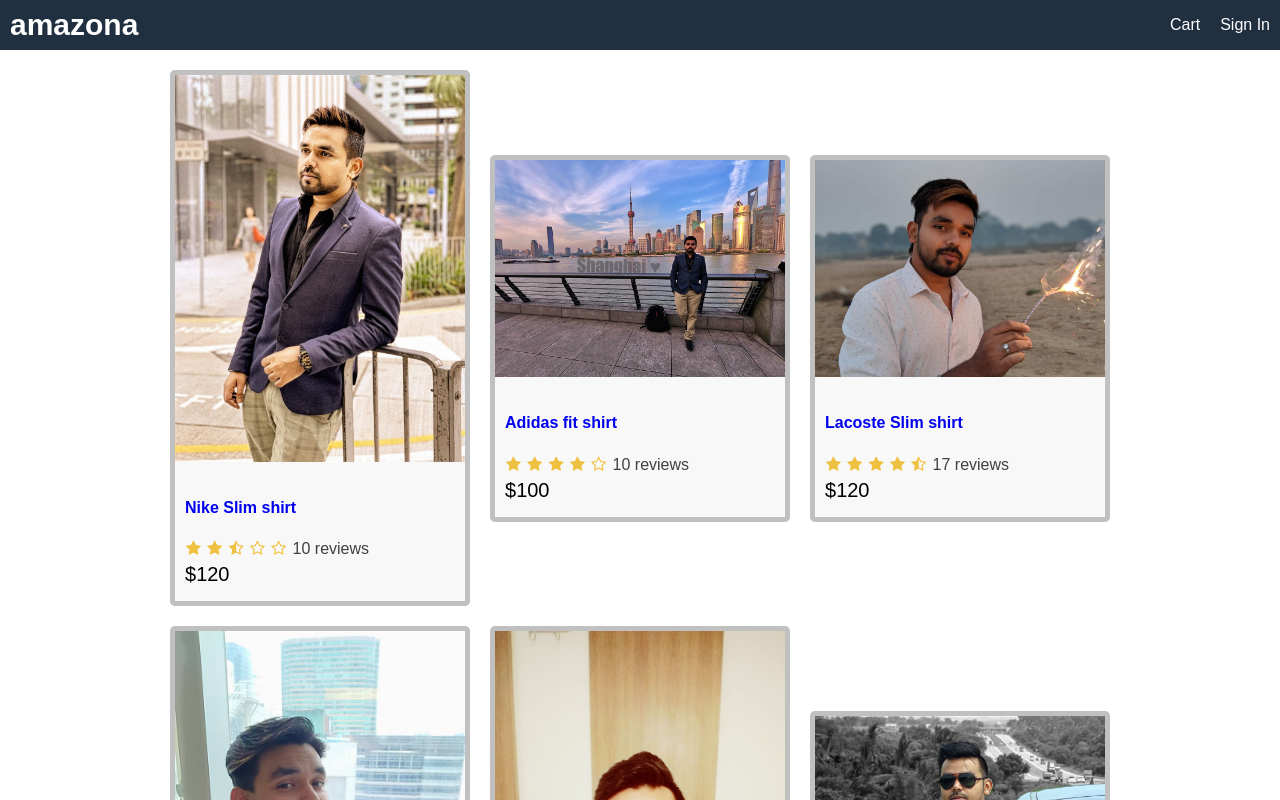
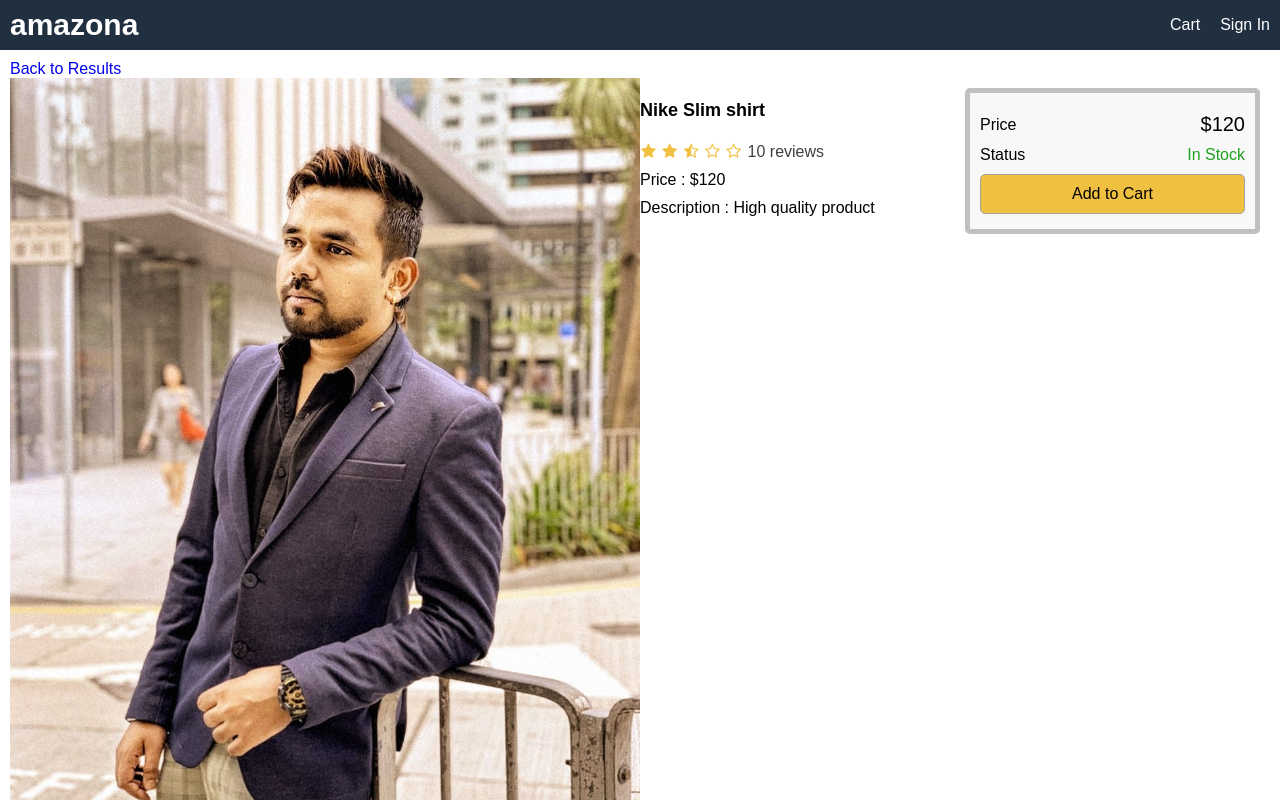
Before and after one commit to aman-fullstack-1192/Amazona, a React (Create React App) app in the folder frontend/: page /product/1 in a window 1280 px wide. Shown: the top 800 px of the page. Built offline with nearby package versions, Linux system fonts and the light colour scheme.

Commit message:
Added product page, router, homescreen and product screen

```diff
--- a/frontend/package.json
+++ b/frontend/package.json
@@ -8,6 +8,7 @@
     "@testing-library/user-event": "^12.1.10",
     "react": "^17.0.1",
     "react-dom": "^17.0.1",
+    "react-router-dom": "^5.2.0",
     "react-scripts": "4.0.3",
     "web-vitals": "^1.0.1"
   },
--- a/frontend/src/App.js
+++ b/frontend/src/App.js
@@ -1,8 +1,10 @@
-import data from './data';
-import Product from './components/product'
+import {BrowserRouter, Route} from 'react-router-dom'
+import HomeScreen from './screens/HomeScreen'
+import ProductScreen from './screens/ProductScreen'
 
 function App() {
   return (
+    <BrowserRouter>
     <div className="grid-container">
             <header className="row">
                 <div>
@@ -14,18 +16,14 @@
                 </div>
             </header>
             <main>
-                <div className="row center">
-                {
-                  data.products.map(product => (
-                    <Product key ={product._id} product ={product}></Product>
-                  ))
-                }
-                </div>
+            <Route path="/product/:id" component={ProductScreen}></Route>
+            <Route path="/" component={HomeScreen} exact></Route>
             </main>
             <footer className="row center">
                 All Rights Reserved
             </footer>
         </div>
+    </BrowserRouter>
   );
 }
 
--- a/frontend/src/data.js
+++ b/frontend/src/data.js
@@ -6,6 +6,7 @@
             category: 'Shirts',
             image: '/images/p1.jpeg',
             price: 120,
+            countInStock: 10,
             brand: 'Nike',
             rating:2.5,
             numReviews:10,
@@ -17,6 +18,7 @@
             category: 'Shirts',
             image: '/images/p2.jpeg',
             price: 100,
+            countInStock: 20,
             brand: 'Adidas',
             rating:4,
             numReviews:10,
@@ -28,6 +30,7 @@
             category: 'Shirts',
             image: '/images/p3.jpeg',
             price: 120,
+            countInStock: 0,
             brand: 'Lacoste',
             rating:4.5,
             numReviews:17,
@@ -39,6 +42,7 @@
             category: 'Pants',
             image: '/images/p4.jpeg',
             price: 78,
+            countInStock: 15,
             brand: 'Nike',
             rating:4.5,
             numReviews:14,
@@ -50,6 +54,7 @@
             category: 'Pants',
             image: '/images/p5.jpeg',
             price: 120,
+            countInStock: 10,
             brand: 'puma',
             rating:4.5,
             numReviews:10,
@@ -61,6 +66,7 @@
             category: 'Pants',
             image: '/images/p6.jpeg',
             price: 139,
+            countInStock: 12,
             brand: 'Adidas',
             rating:4.5,
             numReviews:15,
--- a/frontend/src/index.css
+++ b/frontend/src/index.css
@@ -64,6 +64,37 @@
 a:hover {
   color: #ff8000;
 }
+ul {
+  padding: 0;
+  margin: 0;
+  list-style-type: none;
+}
+li {
+  margin-top: 1rem;
+}
+
+button {
+  padding: 1rem;
+  border-radius: 0.5rem;
+  border: 0.1rem #a4a4a4 solid;
+  font-size: 1.6rem;
+  font-family: Arial, Helvetica, sans-serif;
+  -webkit-font-smoothing: antialiased;
+  -moz-osx-font-smoothing: grayscale;
+  background-color: #f8f8f8;
+  cursor: pointer;
+}
+button:hover {
+border: 0.1rem #404040 solid;
+}
+
+button.primary {
+  background-color: #f0c040;
+}
+
+button.block {
+  width: 100%;
+}
 /* Header */
 header a{
   color: #ffffff;
@@ -79,6 +110,18 @@
   justify-content: center;
 }
 
+.row.top {
+  align-items: flex-start;
+}
+
+.col-1{
+  flex: 1 1 25rem;
+}
+
+.col-2{
+  flex: 2 1 50rem;
+}
+
 /* IMAGES */
 
 image {
@@ -86,6 +129,9 @@
 }
 img.medium {
   max-width: 29rem;
+  width: 100%;
+}
+img.large{
   width: 100%;
 }
 
@@ -117,3 +163,10 @@
 .rating span:last-child{
   color: #404040;
 }
+/* Alert */
+.success {
+  color: #20a020;
+}
+.error {
+  color: #a02020
+}
--- /dev/null
+++ b/frontend/src/screens/HomeScreen.js
@@ -0,0 +1,15 @@
+import React from 'react';
+import data from '../data';
+import Product from '../components/product';
+
+export default function HomeScreen(props) {
+  return (
+        <div className="row center">
+                {
+                  data.products.map(product => (
+                    <Product key ={product._id} product ={product}></Product>
+                  ))
+                }
+        </div>
+  );
+}
--- /dev/null
+++ b/frontend/src/screens/ProductScreen.js
@@ -0,0 +1,62 @@
+import React from 'react';
+import { Link } from 'react-router-dom';
+import Rating from '../components/rating';
+import data from '../data';
+
+export default function ProductScreen(props) {
+    const product = data.products.find(x=> x._id === props.match.params.id);
+    if(!product){
+        return <div> Product not found</div>
+    }
+  return (
+    <div>
+    <Link to="/">Back to Results</Link>
+        <div className="row top">
+            <div className="col-2">
+                <img className="large" src ={product.image} alt ={product.name}></img>
+            </div>
+            <div className="col-1">
+                <ul>
+                    <li>
+                        <h1>{product.name}</h1>
+                    </li>
+                    <li>
+                        <Rating rating={product.rating} numReviews ={product.numReviews}> </Rating>
+                    </li>
+                    <li>
+                        Price : ${product.price}
+                    </li>
+                    <li>
+                        Description : {product.description}
+                    </li>
+                </ul>
+            </div>
+            <div className="col-1">
+                <div className= "card card-body">
+                    <ul>
+                        <li>
+                            <div className="row">
+                            <div>Price</div>
+                            <div className="price">${product.price}</div>
+                            </div>
+                        </li>
+                        <li>
+                            <div className="row">
+                            <div>Status</div>
+                            <div>
+                                {product.countInStock > 0 ? ( <span className="success">In Stock</span> ) : (
+                                <span className="error">Unavailable</span> )
+                                }
+                            </div>
+                            </div>
+                        </li>
+                        <li>
+                            <button className="primary block">Add to Cart</button>
+                        </li>
+                    </ul>
+                </div>
+            </div>
+        </div>
+    </div>
+  );
+}
```
Also changed, not shown: 2 other files (tests, documents, lock files or other folders).
